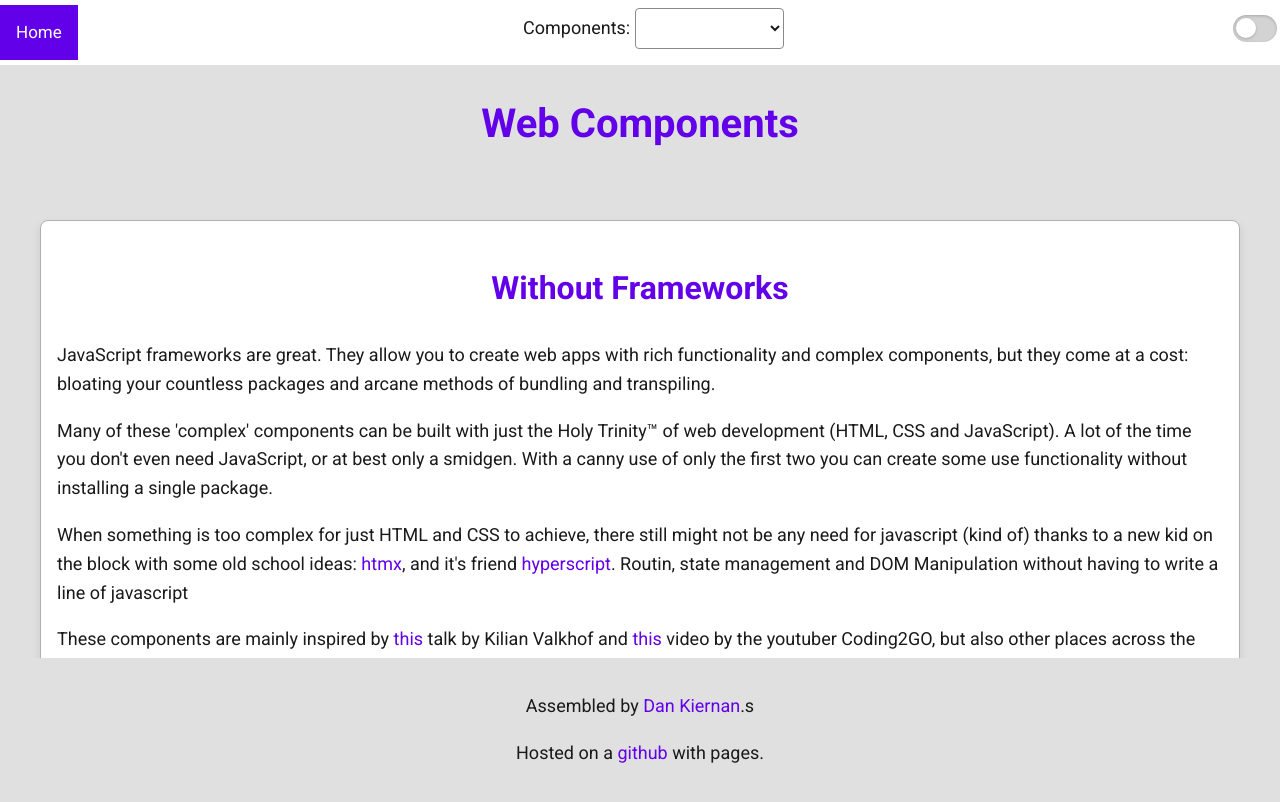
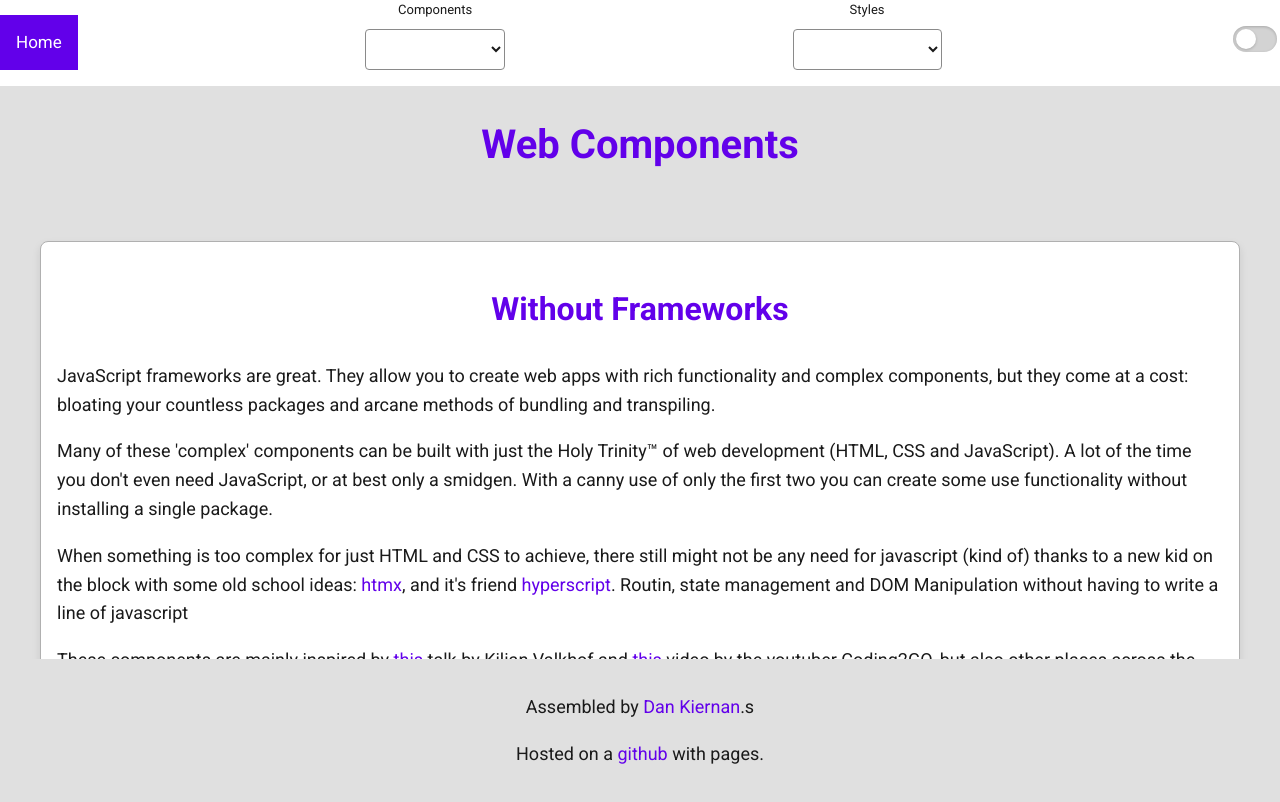
Before and after one commit to dankbjss/web-examples, a plain HTML site: page index.html in a window 1280 px wide. Drawn offline with nearby package versions, Linux system fonts and the light colour scheme.

Commit message:
options into selects for components and styles (#2)

```diff
--- a/index.html
+++ b/index.html
@@ -19,13 +19,9 @@
     <header>
         <nav>
             <a href="index.html" class="active">Home</a>
-            <label for="page-select">Components:
-                <select
-                        _="on change get my options[my selectedIndex] then trigger selected on it"
-                        hx-target="#content"
-                        hx-swap="innerHTML"
-                        id="page-select"
-                >
+            <label for="component-nav-select">
+                <select _="on change get my options[my selectedIndex] then trigger selected on it" hx-target="#content"
+                    hx-swap="innerHTML" class="page-select" id="component-nav-select">
                     <option selected></option>
                     <option hx-get="examples/accordion.html" hx-trigger="selected">Accordion</option>
                     <option hx-get="examples/autocomplete.html" hx-trigger="selected">Autocomplete</option>
@@ -33,11 +29,19 @@
                     <option hx-get="examples/colour.html" hx-trigger="selected">Colour</option>
                     <option hx-get="examples/dialog.html" hx-trigger="selected">Dialog</option>
                     <option hx-get="examples/footnote.html" hx-trigger="selected">Footnote</option>
+                    <option hx-get="examples/switch.html" hx-trigger="selected">Switch</option>
+                </select>
+                <span>Components</span>
+            </label>
+            <label>
+                <select _="on change get my options[my selectedIndex] then trigger selected on it" hx-target="#content"
+                    hx-swap="innerHTML" class="page-select" id="component-nav-select">
+                    <option selected></option>
                     <option hx-get="examples/gradient.html" hx-trigger="selected">Gradient</option>
                     <option hx-get="examples/new-morphism.html" hx-trigger="selected">New Morphism</option>
-                    <option hx-get="examples/switch.html" hx-trigger="selected">Switch</option>
                     <option hx-get="examples/resize.html" hx-trigger="selected">Resize</option>
                 </select>
+                <span>Styles</span>
             </label>
 
             <div class="centred-column">
--- a/static/styles/nav.css
+++ b/static/styles/nav.css
@@ -20,4 +20,21 @@ nav {
         background-color: var(--button-hover-background);
         color: var(--button-color)
     }
+
+    label {
+        display: flex;
+        flex-direction: column-reverse;
+    }
+
+    label>span {
+        font-size: small;
+        transition: all .2s;
+        transform-origin: top left;
+    }
+
+    label>input[placeholder=" "]:not(:focus):placeholder-shown+span {
+        transform: translateY(1em) scale(1.25);
+        pointer-events: none;
+        opacity: .5
+    }
 }
```
